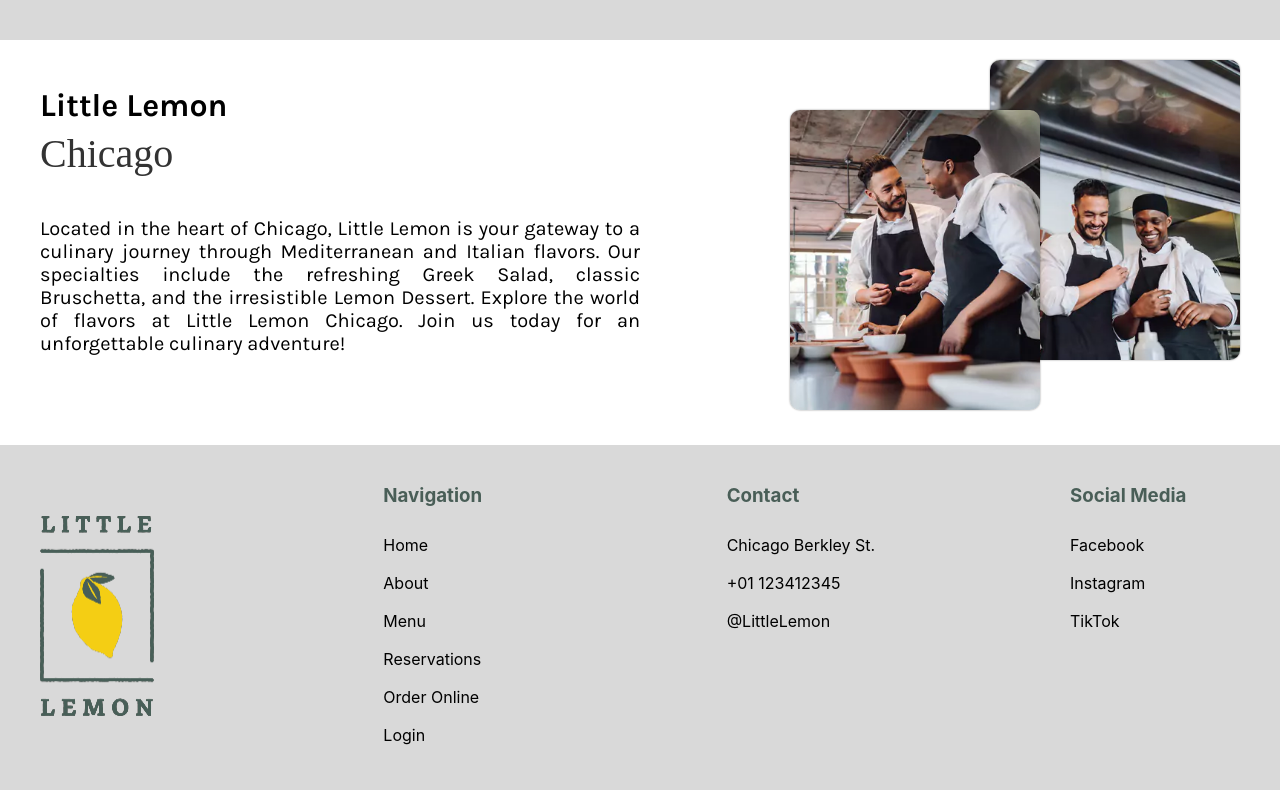
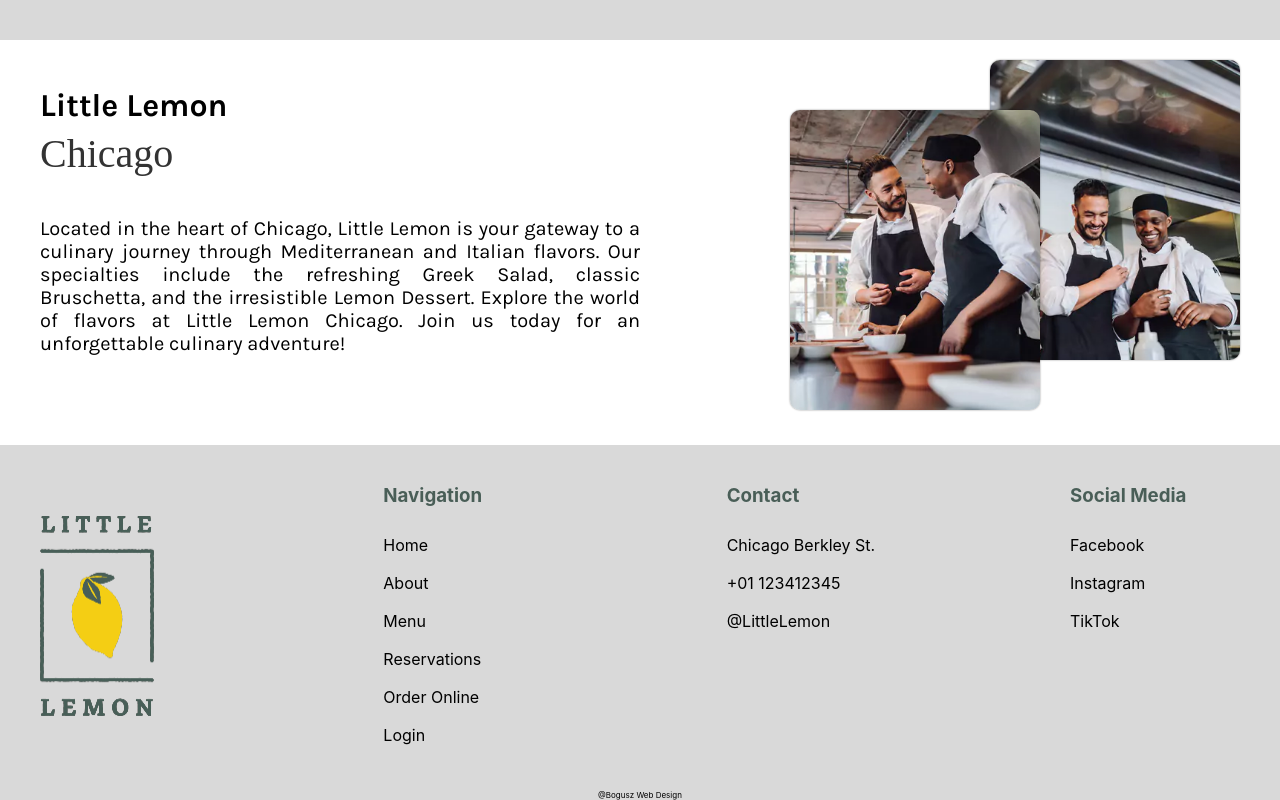
Before and after one commit to KathidB/Little-Lemon-Restaurant, a React (Create React App) app: page / in a window 1280 px wide. Shown: the part 1531-2331 px from the top of the page. Built offline with nearby package versions, Linux system fonts and the light colour scheme; a web font is replaced by a local one.

Commit message:
added small footer author reference

```diff
--- a/src/components/Footer.js
+++ b/src/components/Footer.js
@@ -81,6 +81,15 @@ function Footer () {
           </ul>
         </div>
       </div>
+      <p
+        style={{
+          fontSize: '8px',
+          textAlign: 'center',
+          margin: '0 auto'
+        }}
+      >
+        @Bogusz Web Design
+      </p>
     </footer>
   )
 }
```
